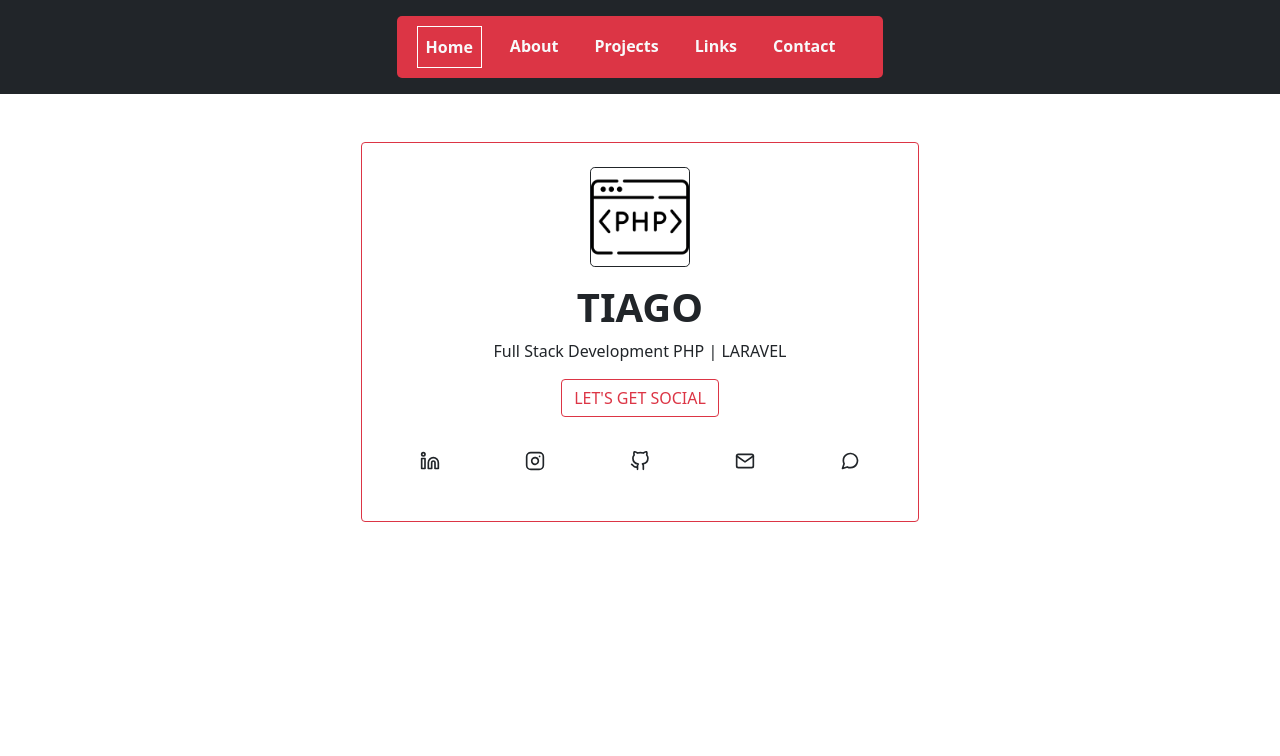
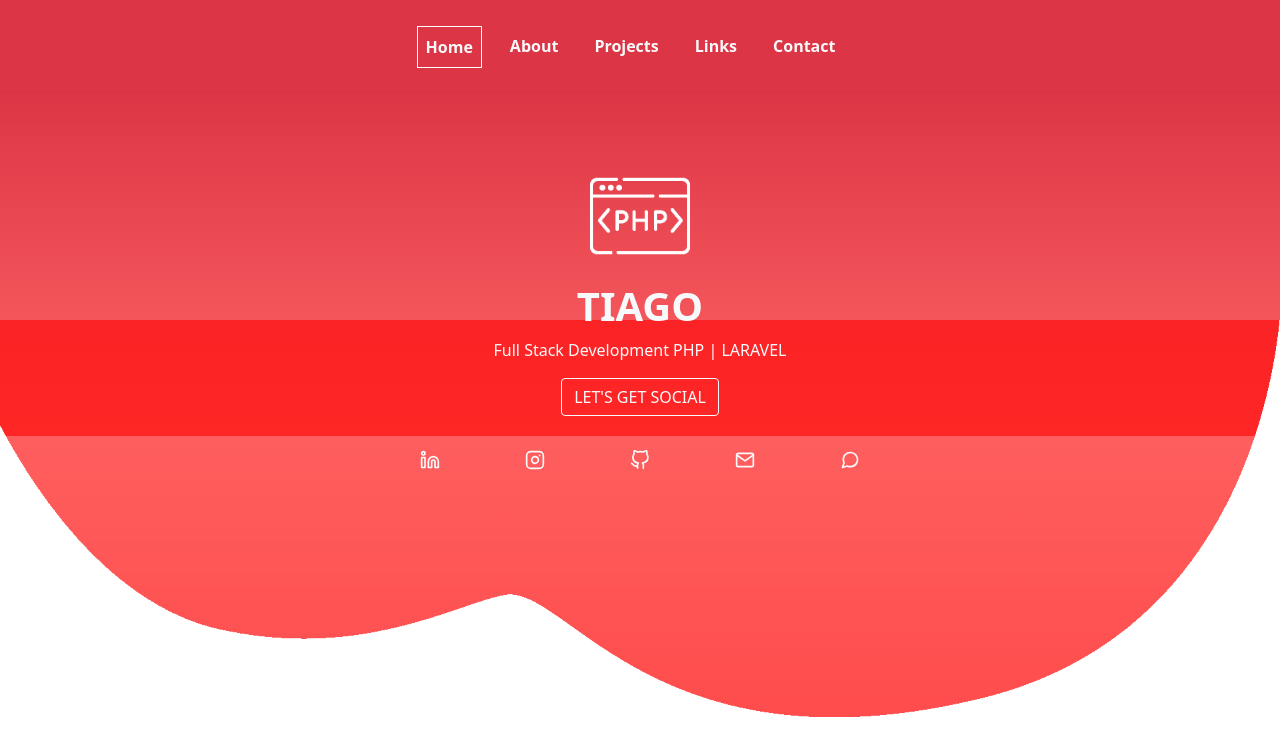
Before and after one commit to TiagoLemosNeitzke/portifolio, a website: page index.html in a window 1280 px wide. Drawn offline with nearby package versions, Linux system fonts and the light colour scheme.

Commit message:
home with bg-red

```diff
--- a/css/style.css
+++ b/css/style.css
@@ -8,7 +8,7 @@ li {
     margin-left: 20px;
 }
 
-li:hover{
+li:hover {
     transform: scale(1.1);
 }
 
@@ -24,6 +24,39 @@ li:hover{
 }
 
 .icon-bg:hover {
-    background-color: #dc3545;
-    color           : #fff !important;
+    background-color: #fff;
+    color           : #dc3545 !important;
 }
+
+section div.container {
+    z-index : 5;
+    position: relative;
+}
+
+section img.linear-gradient {
+    top             : 20em;
+    position        : fixed;
+    z-index         : 0;
+    background-image: linear-gradient(to bottom, rgba(255, 0, 0, .6), rgba(255, 0, 0, .7));
+}
+
+div.bg-cover {
+    width           : 100%;
+    height          : 350px;
+    background-image: linear-gradient(to bottom, rgba(220, 53, 69, 1), rgba(255, 0, 0, .6));
+    z-index         : 0;
+    position        : fixed;
+    top             : 5.4em;
+}
+
+div.card {
+    background-image: linear-gradient(to bottom, rgba(220, 53, 69, .9), rgba(255, 0, 0, .6));
+}
+
+.transform-1:hover {
+    transform: scale(1.2);
+}
+
+.text-hover:hover {
+    color: #dc3545 !important;
+}
--- a/index.html
+++ b/index.html
@@ -19,7 +19,7 @@
 
 <body>
     <main>
-        <nav class="navbar navbar-expand-sm navbar-light bg-dark p-3">
+        <nav class="navbar navbar-expand-sm navbar-light bg-danger p-3">
             <div class="container">
 
                 <button class="navbar-toggler d-lg-none bg-light" type="button" data-bs-toggle="collapse"
@@ -48,33 +48,38 @@
             </div>
         </nav>
     </main>
+
     <section>
+        <div class="bg-cover"></div>
+        <img class="linear-gradient img-fluid" src="img/large-shape.png" alt="">
+
         <div class="d-flex justify-content-center container mt-4">
-            <div class="card border-danger col-6 text-center mt-4 mb-4 pt-4 pb-4">
+
+            <div class=" border-none col-6 text-center mt-4 mb-4 pt-4 pb-4">
+
                 <div class="container">
-                    <img class="rounded-3 border border-dark" src="img/php.png" width="100px" height="100px" alt="Image Tiago's">
+                    <img class="transform-1" src="img/php-light.png" width="100px" height="100px" alt="Image">
                 </div>
                 <div class="card-body">
-                    <h4 class="card-title fw-bold fs-1 text-uppercase">Tiago</h4>
-                    <p class="card-text">Full Stack Development PHP | LARAVEL</p>
-                    <a name="" id="" class="btn btn-outline-danger text-uppercase"
+                    <h4 class="card-title text-light fw-bold fs-1 text-uppercase transform-1">Tiago</h4>
+                    <p class="card-text text-light transform-1">Full Stack Development PHP | LARAVEL</p>
+                    <a name="" id="" class="btn btn-outline-light text-uppercase text-hover"
                         href="https://www.linkedin.com/in/tiago-lemos-neitzke-916353247/" role="button" target="_blank"
                         title="Link to Tiago Lemos Neitzke's Linkedin">Let's get social</a>
 
                     <div class="d-flex justify-content-around mt-4">
                         <a href="https://www.linkedin.com/in/tiago-lemos-neitzke-916353247/"
                             title="Link to Tiago Lemos Neitzke's Linkedin" target="_blank" class=""><i
-                                class="text-dark icon-bg" data-feather="linkedin"></i></a>
+                                class="text-light icon-bg" data-feather="linkedin"></i></a>
                         <a href="https://www.instagram.com/tiagolemosneitzke/"
                             title="Link to Tiago Lemos Neitzke's Instagram" target="_blank"><i
-                                class="text-dark  icon-bg" data-feather="instagram"></i></a>
+                                class="text-light  icon-bg" data-feather="instagram"></i></a>
                         <a href="https://github.com/TiagoLemosNeitzke" title="Link to Tiago Lemos Neitzke's Github"
-                            target="_blank"><i class="text-dark  icon-bg" data-feather="github"></i></a>
+                            target="_blank"><i class="text-light  icon-bg" data-feather="github"></i></a>
                         <a href="mailto:tl.neitzke@htomail.com" title="Send email to Tiago Lemos Neitzke"
-                            target="_blank"><i class="text-dark  icon-bg" data-feather="mail"></i></a>
-                        <a href="https://api.whatsapp.com/message/GPCGPIQ55APEL1"
-                            title="whatsapp me!" target="_blank"><i class="text-dark icon-bg"
-                                data-feather="message-circle"></i></a>
+                            target="_blank"><i class="text-light  icon-bg" data-feather="mail"></i></a>
+                        <a href="https://api.whatsapp.com/message/GPCGPIQ55APEL1" title="whatsapp me!"
+                            target="_blank"><i class="text-light icon-bg" data-feather="message-circle"></i></a>
                     </div>
                 </div>
             </div>
```
Also changed, not shown: img/large-shape.png (added), img/php-light.png (added).
